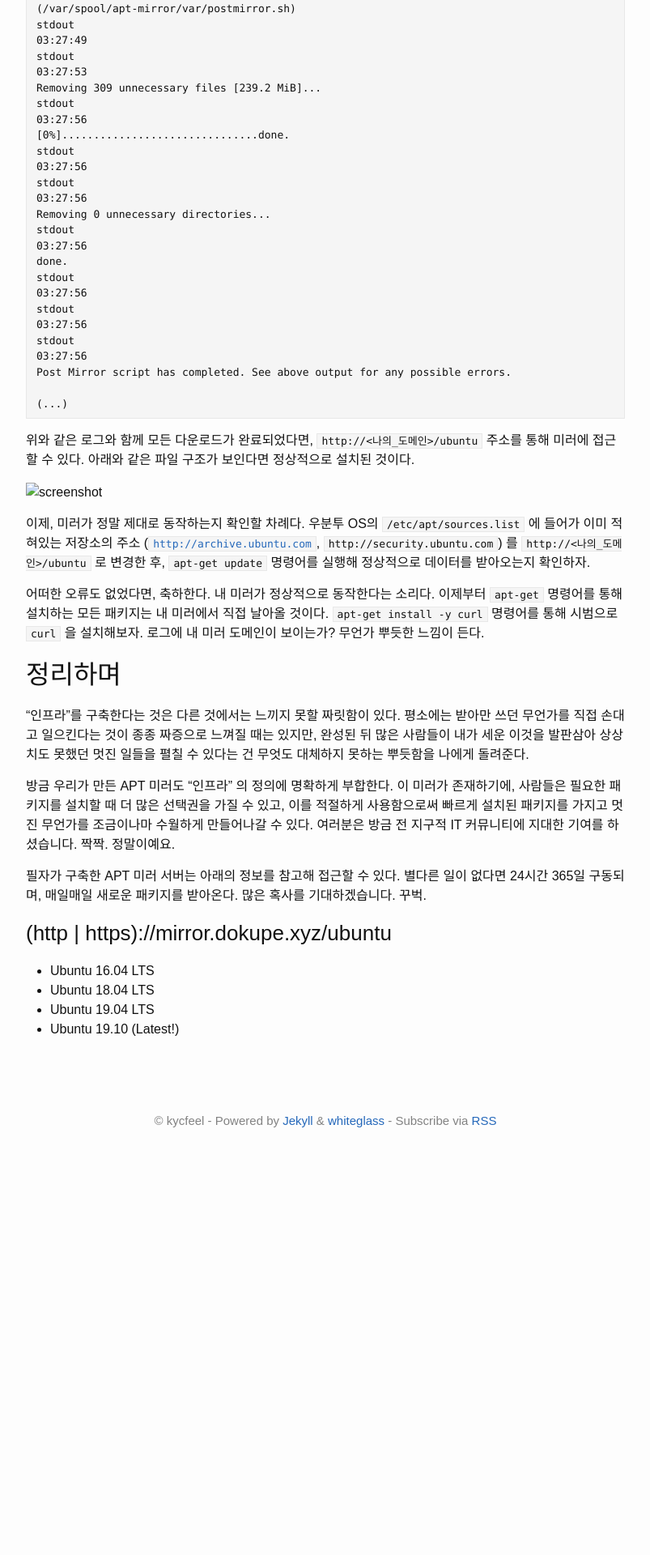
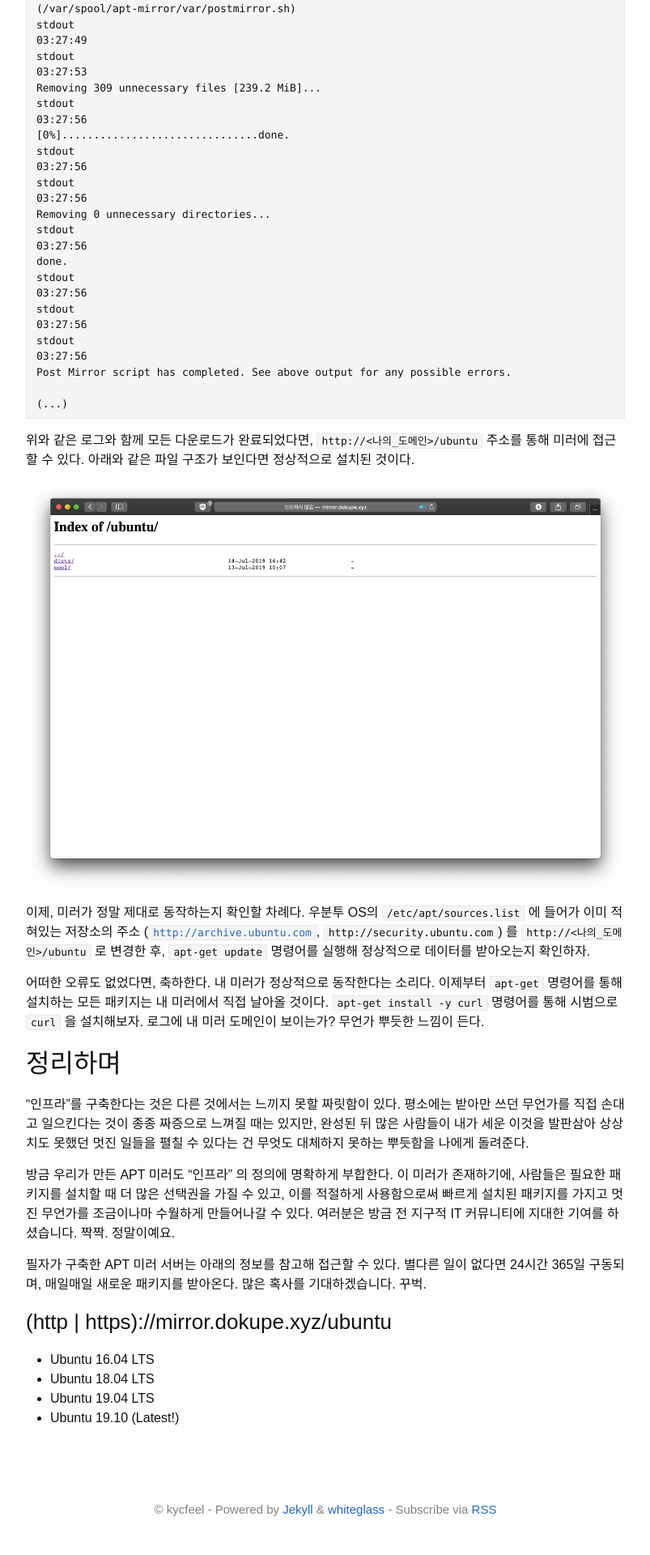
Before and after one commit to kycfeel/kycfeel.github.io, a Jekyll site: the page built from _posts/2019-07-22-Docker로-쉽게-올리는-나만의-APT-미러-서버.md, in a window 1280 px wide. Shown: the part 3532-5452 px from the top of the page at 81% size, without its empty margins (238-1041 px from the left). Built offline with Jekyll 4.4.1, drawn with Linux system fonts in a browser that asks for light colours; our own code applies the rules of GitHub Pages for plain Markdown files; comment, search, counter and statistics services are not loaded; before the commit the page ends 4972 px from its top, so only the background shows below that.

Commit message:
New post here

```diff
--- a/_posts/2019-07-22-Docker로-쉽게-올리는-나만의-APT-미러-서버.md
+++ b/_posts/2019-07-22-Docker로-쉽게-올리는-나만의-APT-미러-서버.md
@@ -1,6 +1,6 @@
 # Docker로 쉽게 올리는 나만의 APT 미러 서버
 
-![gif](../_images/docker-apt-mirror-gif.gif)
+![gif](https://github.com/kycfeel/kycfeel.github.io/blob/master/_images/docker-apt-mirror-gif.gif?raw=true)
 
 안녕 독자들. 문득 그런 생각이 들었다. 흔히 `apt-get` 명령어를 통해 필요한 패키지를 쉽게 다운로드 받고, 그게 익숙한 것이 되다 보니 마치 수도꼭지에서 물 틀어 마시듯 당연하게 사용하고 있는데, 만약 무슨 일이 생겨 APT 패키지를 제공하는 서버가 내려간다면?
 
@@ -112,7 +112,7 @@
 
 위와 같은 로그와 함께 모든 다운로드가 완료되었다면, `http://<나의_도메인>/ubuntu` 주소를 통해 미러에 접근할 수 있다. 아래와 같은 파일 구조가 보인다면 정상적으로 설치된 것이다.
 
-![screenshot](../_images/docker-apt-mirror-ubuntu-screenshot.png)
+![screenshot](https://github.com/kycfeel/kycfeel.github.io/blob/master/_images/docker-apt-mirror-ubuntu-screenshot.png)
 
 이제, 미러가 정말 제대로 동작하는지 확인할 차례다. 우분투 OS의 `/etc/apt/sources.list` 에 들어가 이미 적혀있는 저장소의 주소 ([`http://archive.ubuntu.com`](http://archive.ubuntu.com/), `http://security.ubuntu.com`) 를 `http://<나의_도메인>/ubuntu` 로 변경한 후, `apt-get update` 명령어를 실행해 정상적으로 데이터를 받아오는지 확인하자.
 
```
